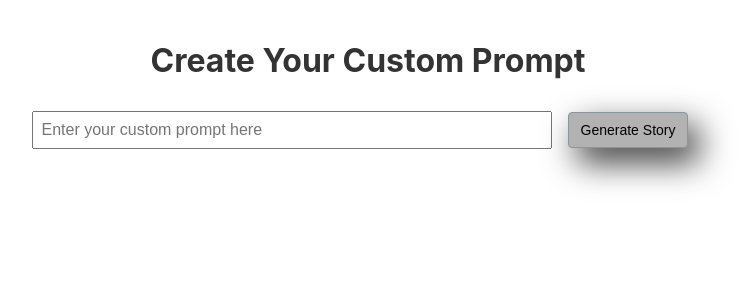
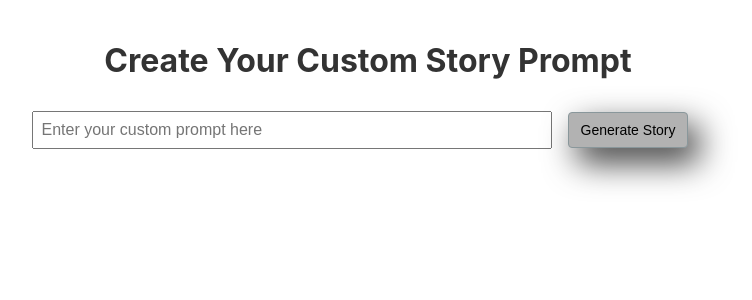
Before and after one commit to rpoole444/fiction-fountain, a React (Create React App) app: page /custom-prompt in a window 1280 px wide. Shown: the top 300 px of the page, without its empty margins (272-1024 px from the left). Built offline with nearby package versions, Linux system fonts and the light colour scheme.

Commit message:
Add style and routing to new component

```diff
--- a/src/components/App/App.tsx
+++ b/src/components/App/App.tsx
@@ -1,11 +1,11 @@
-import React from 'react';
-import './App.css';
-import { Route, Switch } from 'react-router-dom';
-import HomePage from '../HomePage/HomePage';
-import CustomPrompts from '../CustomPrompts/CustomPrompts';
-import StoryPage from '../StoryPage/StoryPage';
-import HistoryPage from '../HistoryPage/HistoryPage';
-
+import React from "react";
+import "./App.css";
+import { Route, Switch } from "react-router-dom";
+import HomePage from "../HomePage/HomePage";
+import CustomPrompts from "../CustomPrompts/CustomPrompts";
+import StoryPage from "../StoryPage/StoryPage";
+import HistoryPage from "../HistoryPage/HistoryPage";
+import ImagePrompts from "../ImagePrompts/ImagePrompts";
 
 function App() {
   return (
@@ -14,6 +14,7 @@ function App() {
         <Route path="/" exact component={HomePage} />
         <Route path="/custom-prompt" component={CustomPrompts} />
         <Route path="/story" component={StoryPage} />
+        <Route path="/image-prompt" component={ImagePrompts} />
         <Route path="/history" component={HistoryPage} />
       </Switch>
     </main>
--- a/src/components/CustomPrompts/CustomPrompts.tsx
+++ b/src/components/CustomPrompts/CustomPrompts.tsx
@@ -1,9 +1,9 @@
-import React, { useState } from 'react';
-import { useHistory } from 'react-router-dom';
-import './CustomPrompts.css';
+import React, { useState } from "react";
+import { useHistory } from "react-router-dom";
+import "./CustomPrompts.css";
 
 const CustomPrompts: React.FC = () => {
-  const [customPrompt, setCustomPrompt] = useState('');
+  const [customPrompt, setCustomPrompt] = useState("");
   const history = useHistory();
 
   const handleInputChange = (event: React.ChangeEvent<HTMLInputElement>) => {
@@ -15,26 +15,24 @@ const CustomPrompts: React.FC = () => {
       // You can either save the custom prompt in a state management system or pass it directly to the StoryPage component
       console.log("Custom prompt:", customPrompt);
       history.push({
-        pathname: '/story',
-        state: { prompt: customPrompt }
+        pathname: "/story",
+        state: { prompt: customPrompt },
       }); // Change the path if you need to pass the custom prompt directly to the StoryPage component
     }
   };
 
   return (
     <div className="CustomPrompts">
-      <h1>Create Your Custom Prompt</h1>
+      <h1>Create Your Custom Story Prompt</h1>
       <input
         type="text"
         value={customPrompt}
         onChange={(e) => {
-          handleInputChange(e)
+          handleInputChange(e);
         }}
         placeholder="Enter your custom prompt here"
       />
-      <button onClick={handleSubmit}>
-        Generate Story
-      </button>
+      <button onClick={handleSubmit}>Generate Story</button>
     </div>
   );
 };
--- a/src/components/Header/Header.tsx
+++ b/src/components/Header/Header.tsx
@@ -1,4 +1,4 @@
-import React, { useState } from "react";
+import React from "react";
 import "./Header.css";
 
 const Header = () => {
--- a/src/components/HomePage/HomePage.css
+++ b/src/components/HomePage/HomePage.css
@@ -78,9 +78,6 @@
   justify-content: space-evenly;
 }
 
-.image-generator-container {
-}
-
 .story-generator-container img,
 .image-generator-container img {
   margin: 2vh;
--- a/src/components/HomePage/HomePage.tsx
+++ b/src/components/HomePage/HomePage.tsx
@@ -15,6 +15,10 @@ const HomePage: React.FC = () => {
 
   const navigateToCustomPrompts = () => {
     history.push("/custom-prompt");
+  };
+
+  const navigateToCustomImagePrompts = () => {
+    history.push("/image-prompt");
   };
 
   return (
@@ -43,7 +47,7 @@ const HomePage: React.FC = () => {
               Give Our ai a prompt and see what fictional image is created for
               your enjoyment!
             </p>
-            <button onClick={navigateToCustomPrompts}>
+            <button onClick={navigateToCustomImagePrompts}>
               Create your custom prompt
             </button>
           </section>
```
